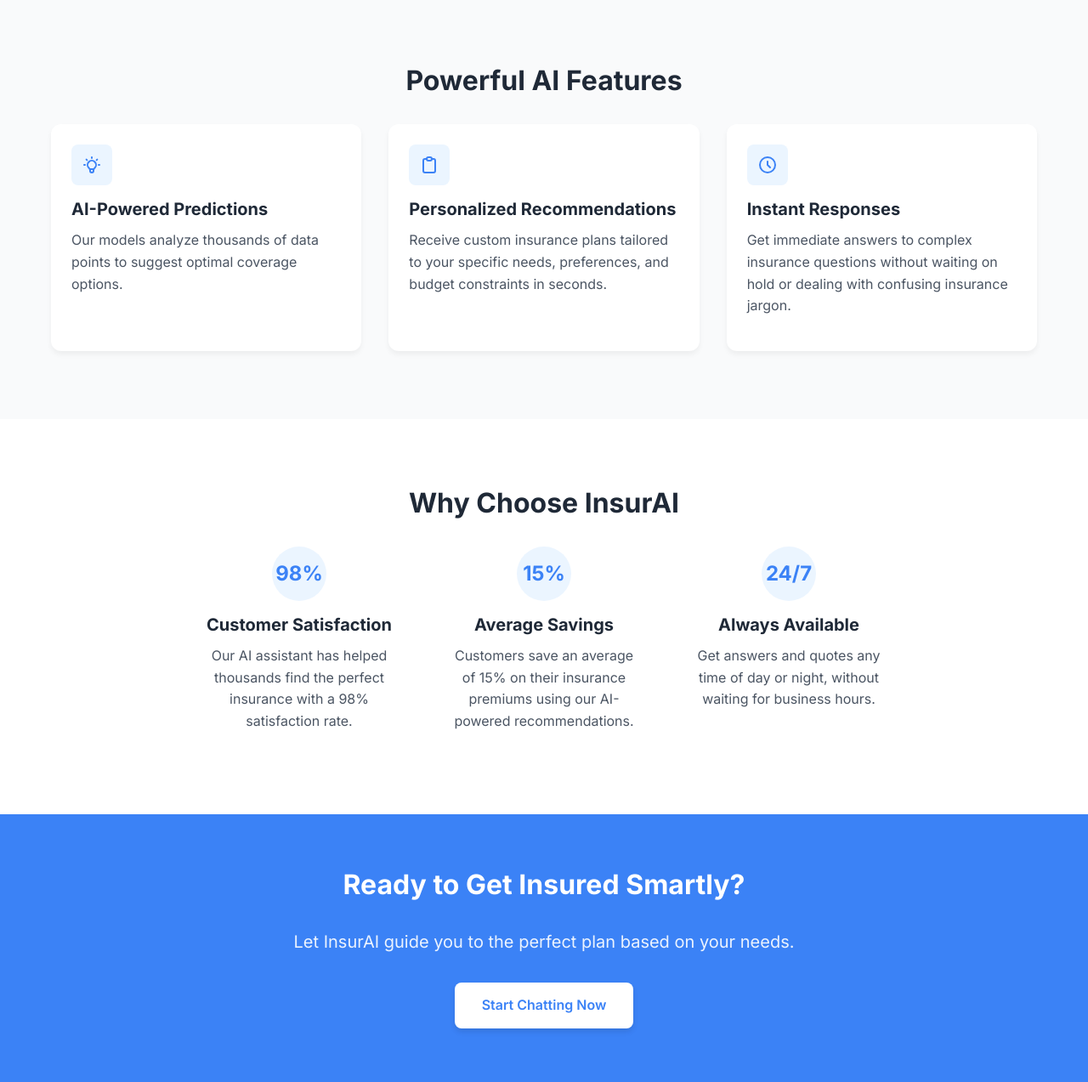
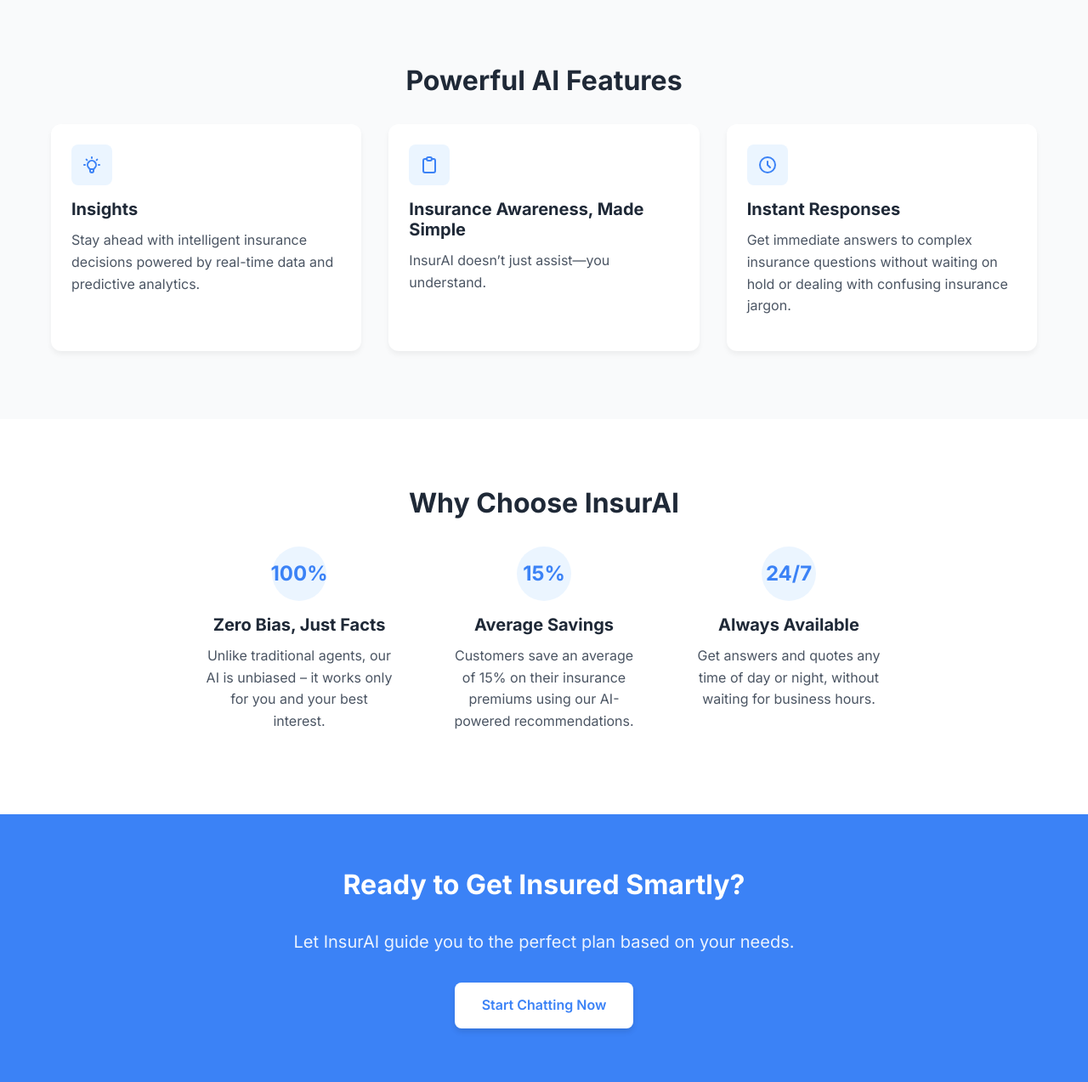
Before and after one commit to Bhanuprasad003/Geenovate25, a Flask app: page / in a window 1280 px wide. Shown: the part 540-1813 px from the top of the page at 85% size. Run offline with Flask 3, Linux system fonts and the light colour scheme.

Commit message:
Minor Changes

```diff
--- a/app.py
+++ b/app.py
@@ -7,20 +7,16 @@
 import PyPDF2
 import re
 
-# Load environment variables
 load_dotenv()
 
 app = Flask(__name__, template_folder='templates', static_folder='static')
 
-# Configuration
 GROQ_API_ENDPOINT = 'https://api.groq.com/openai/v1/chat/completions'
-GROQ_API_KEY = os.getenv('GROQ_API_KEY')  # Store your API key in a .env file
+GROQ_API_KEY = os.getenv('GROQ_API_KEY')
 
-# Set upload configuration
 app.config['UPLOAD_FOLDER'] = tempfile.gettempdir()
-app.config['MAX_CONTENT_LENGTH'] = 16 * 1024 * 1024  # 16MB limit
+app.config['MAX_CONTENT_LENGTH'] = 16 * 1024 * 1024
 
-# Initial system prompt
 chat_history = [
     {
         "role": "system",
@@ -28,7 +24,6 @@
     }
 ]
 
-# PDF analysis prompt template
 PDF_ANALYSIS_TEMPLATE = """
 You are InsurAI, an expert in analyzing insurance documents. I'm going to provide you with text extracted from an insurance document. Please analyze it carefully and provide the following:
 
@@ -56,7 +51,6 @@
                 page = reader.pages[page_num]
                 text += page.extract_text() + "\n\n"
 
-        # Clean up the text (remove excessive whitespace, etc.)
         text = re.sub(r'\s+', ' ', text).strip()
         return text
     except Exception as e:
@@ -109,10 +103,8 @@
         data = request.json
         user_message = data.get('message', '')
 
-        # Add user message to chat history
         chat_history.append({"role": "user", "content": user_message})
 
-        # Call Groq API
         response = requests.post(
             GROQ_API_ENDPOINT,
             headers={
@@ -133,13 +125,12 @@
         result = response.json()
         ai_response = result['choices'][0]['message']['content']
 
-        # Add AI response to history and limit size
         chat_history.append({"role": "assistant", "content": ai_response})
 
         if len(chat_history) > 12:
             chat_history = [
-                chat_history[0],  # Keep system prompt
-                *chat_history[-10:]  # Keep last 10 messages
+                chat_history[0],
+                *chat_history[-10:]
             ]
 
         return jsonify({
@@ -166,11 +157,9 @@
             return jsonify({"status": "error", "message": "No file selected"})
 
         if file and file.filename.endswith('.pdf'):
-            # Save the file temporarily
             temp_path = os.path.join(app.config['UPLOAD_FOLDER'], secure_filename(file.filename))
             file.save(temp_path)
 
-            # Extract text from PDF
             pdf_text = extract_text_from_pdf(temp_path)
 
             if not pdf_text or pdf_text.strip() == "":
@@ -180,13 +169,10 @@
                     "message": "Could not extract text from the PDF. The file may be encrypted, password-protected, or contain only images."
                 })
 
-            # Create prompt with PDF text as context
             prompt = PDF_ANALYSIS_TEMPLATE.format(pdf_text=pdf_text)
 
-            # Send to LLM for analysis
             analysis_result = send_to_llm(prompt)
 
-            # Clean up the temporary file
             os.remove(temp_path)
 
             return jsonify({
--- a/requirements.txt
+++ b/requirements.txt
@@ -1,4 +1,4 @@
-flask==2.3.3
+Flask==2.3.3
 flask-cors==4.0.0
 pymongo==4.5.0
 python-dotenv==1.0.0
@@ -6,3 +6,4 @@
 PyJWT==2.8.0
 requests==2.31.0
 python-dateutil==2.8.2
+PyPDF2==3.0.1
--- a/static/scripts/homepage.js
+++ b/static/scripts/homepage.js
@@ -4,7 +4,7 @@
   if (chatNowBtn) {
     chatNowBtn.addEventListener("click", (e) => {
       e.preventDefault();
-      window.location.href = "/marketplace"; // redirect to chatbot.html via Flask
+      window.location.href = "/marketplace";
     });
   }
 });
@@ -15,7 +15,7 @@
   if (chatNowBtn) {
     chatNowBtn.addEventListener("click", (e) => {
       e.preventDefault();
-      window.location.href = "/chatbot"; // redirect to chatbot.html via Flask
+      window.location.href = "/chatbot";
     });
   }
 });
--- a/static/scripts/marketplace.js
+++ b/static/scripts/marketplace.js
@@ -4,7 +4,7 @@
     if (chatNowBtn) {
       chatNowBtn.addEventListener("click", (e) => {
         e.preventDefault();
-        window.location.href = "/index"; // redirect to chatbot.html via Flask
+        window.location.href = "/index";
       });
     }
   });
@@ -15,7 +15,7 @@
     if (chatNowBtn) {
       chatNowBtn.addEventListener("click", (e) => {
         e.preventDefault();
-        window.location.href = "/chatbot"; // redirect to chatbot.html via Flask
+        window.location.href = "/chatbot";
       });
     }
   });
--- a/static/styles/chatbot.css
+++ b/static/styles/chatbot.css
@@ -1,4 +1,3 @@
-/* Global Styles */
 @import url('https://fonts.googleapis.com/css2?family=Inter:wght@300;400;500;600;700&display=swap');
 
 * {
@@ -114,7 +113,6 @@
   color: #3b82f6;
 }
 
-/* Chat Section */
 .chat-section {
   flex: 1;
   display: flex;
@@ -131,7 +129,6 @@
   gap: 2rem;
 }
 
-/* Chat Widget */
 .chat-widget {
   flex: 2;
   display: flex;
@@ -290,7 +287,6 @@
   }
 }
 
-/* Sidebar */
 .chat-sidebar {
   flex: 1;
   background-color: white;
@@ -365,7 +361,6 @@
   color: #3b82f6;
 }
 
-/* Footer */
 footer {
   background-color: #1f2937;
   color: #9ca3af;
@@ -411,7 +406,6 @@
   color: white;
 }
 
-/* Responsive Design */
 @media (max-width: 900px) {
   .chat-container {
     flex-direction: column;
--- a/templates/chatbot.html
+++ b/templates/chatbot.html
@@ -8,7 +8,6 @@
 </head>
 
 <body>
-  <!-- Header -->
   <header>
     <div class="container header-container">
       <div class="logo">
@@ -27,10 +26,8 @@
     </div>
   </header>
 
-  <!-- Chat Section -->
   <section class="chat-section">
     <div class="chat-container">
-      <!-- Main Chat Widget -->
       <div class="chat-widget">
         <div class="chat-header">
           <svg xmlns="http://www.w3.org/2000/svg" fill="none" viewBox="0 0 24 24" stroke="currentColor">
@@ -45,7 +42,6 @@
             <p>Ask me any questions about insurance plans, coverage options, or get personalized quotes. I'm here to help!</p>
           </div>
 
-          <!-- Typing indicator -->
           <div class="typing-indicator">
             <span></span>
             <span></span>
@@ -59,7 +55,6 @@
         </div>
       </div>
 
-      <!-- Sidebar -->
       <div class="chat-sidebar">
         <div class="sidebar-section">
           <div class="sidebar-title">
@@ -108,7 +103,6 @@
     </div>
   </section>
 
-  <!-- Footer -->
   <footer>
     <div class="container footer-container">
       <div class="footer-logo">
--- a/templates/homepage.html
+++ b/templates/homepage.html
@@ -8,7 +8,6 @@
 </head>
 <body>
 
-  <!-- Header -->
   <header>
     <div class="container header-container">
       <div class="logo">
@@ -27,7 +26,6 @@
     </div>
   </header>
 
-  <!-- Hero Section -->
   <section class="hero">
     <div class="container hero-container">
       <div class="hero-content">
@@ -42,32 +40,28 @@
     </div>
   </section>
 
-  <!-- Features Section -->
   <section id="features" class="features">
     <div class="container">
       <h2>Powerful AI Features</h2>
       <div class="features-grid">
-        <!-- Feature 1 -->
         <div class="feature-card">
           <div class="feature-icon">
             <svg xmlns="http://www.w3.org/2000/svg" fill="none" viewBox="0 0 24 24" stroke="currentColor">
               <path stroke-linecap="round" stroke-linejoin="round" stroke-width="2" d="M9.663 17h4.673M12 3v1m6.364 1.636l-.707.707M21 12h-1M4 12H3m3.343-5.657l-.707-.707m2.828 9.9a5 5 0 117.072 0l-.548.547A3.374 3.374 0 0014 18.469V19a2 2 0 11-4 0v-.531c0-.895-.356-1.754-.988-2.386l-.548-.547z" />
             </svg>
           </div>
-          <h3>AI-Powered Predictions</h3>
-          <p>Our models analyze thousands of data points to suggest optimal coverage options.</p>
+          <h3>Insights</h3>
+          <p>Stay ahead with intelligent insurance decisions powered by real-time data and predictive analytics.</p>
         </div>
-        <!-- Feature 2 -->
         <div class="feature-card">
           <div class="feature-icon">
             <svg xmlns="http://www.w3.org/2000/svg" fill="none" viewBox="0 0 24 24" stroke="currentColor">
               <path stroke-linecap="round" stroke-linejoin="round" stroke-width="2" d="M9 5H7a2 2 0 00-2 2v12a2 2 0 002 2h10a2 2 0 002-2V7a2 2 0 00-2-2h-2M9 5a2 2 0 002 2h2a2 2 0 002-2M9 5a2 2 0 012-2h2a2 2 0 012 2" />
             </svg>
           </div>
-          <h3>Personalized Recommendations</h3>
-          <p>Receive custom insurance plans tailored to your specific needs, preferences, and budget constraints in seconds.</p>
+          <h3>Insurance Awareness, Made Simple</h3>
+          <p>InsurAI doesn’t just assist—you understand.</p>
         </div>
-        <!-- Feature 3 -->
         <div class="feature-card">
           <div class="feature-icon">
             <svg xmlns="http://www.w3.org/2000/svg" fill="none" viewBox="0 0 24 24" stroke="currentColor">
@@ -81,16 +75,16 @@
     </div>
   </section>
 
-  <!-- Why Us Section -->
   <section id="why-us" class="why-us">
     <div class="container">
       <h2>Why Choose InsurAI</h2>
 
       <div class="stats-grid">
         <div class="stat-card">
-          <div class="stat-bubble">98%</div>
-          <h3>Customer Satisfaction</h3>
-          <p>Our AI assistant has helped thousands find the perfect insurance with a 98% satisfaction rate.</p>
+          <div class="stat-bubble">100%</div>
+          <h3> Zero Bias, Just Facts</h3>
+          <p>Unlike traditional agents, our AI is unbiased – it works only for you and your best interest.
+          </p>
         </div>
 
         <div class="stat-card">
@@ -110,7 +104,6 @@
     </div>
   </section>
 
-  <!-- CTA Section -->
   <section class="cta">
     <div class="container">
       <h2>Ready to Get Insured Smartly?</h2>
@@ -119,14 +112,12 @@
     </div>
   </section>
 
-  <!-- Footer -->
   <footer>
     <div class="container footer-container">
       <p>© 2025 InsurAI. All rights reserved.</p>
     </div>
   </footer>
 
-  <!-- JS -->
   <script src="{{ url_for('static', filename='scripts/homepage.js') }}"></script>
 </body>
 </html>
```
Also changed, not shown: static/scripts/chatbot.js (+0 -38 lines), static/styles/homepage.css (+0 -9 lines), static/styles/marketplace.css (+0 -16 lines), templates/marketplace.html (+0 -13 lines).
